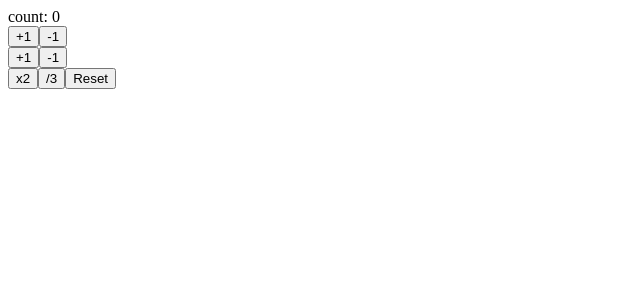
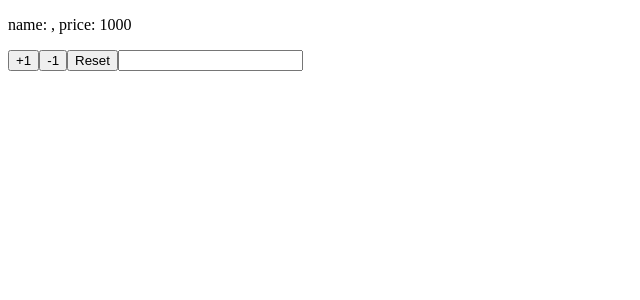
Before and after one commit to mikeda/react-hooks-101, a React (Create React App) app: page / in a window 1280 px wide. Shown: the top 300 px of the page, without its empty margins (0-640 px from the left). Built offline with nearby package versions, Linux system fonts and the light colour scheme.

Commit message:
複数のuseStateを使う

```diff
--- a/src/App.js
+++ b/src/App.js
@@ -1,38 +1,28 @@
 import React, { useState } from 'react';
 
-const App = () => {
-  const [count, setCount] = useState(0);
+const App = props => {
+  const [name, setName] = useState(props.name);
+  const [price, setPrice] = useState(props.price);
 
-  const increment = () => setCount(count + 1);
-  const decrement = () => setCount(count - 1);
-
-  const increment2 = () => setCount(prev => prev + 1);
-  const decrement2 = () => setCount(prev => prev - 1);
-
-  const reset = () => setCount(0);
-
-  const double = () => setCount(prev => prev * 2)
-
-  const devide3 = () => setCount(prev => prev % 3 === 0 ? prev / 3 : prev)
+  const reset = () => {
+    setPrice(props.price);
+    setName(props.name);
+  }
 
   return (
     <>
-      <div>count: {count}</div>
-      <div>
-        <button onClick={increment}>+1</button>
-        <button onClick={decrement}>-1</button>
-      </div>
-      <div>
-        <button onClick={increment2}>+1</button>
-        <button onClick={decrement2}>-1</button>
-      </div>
-      <div>
-        <button onClick={double}>x2</button>
-        <button onClick={devide3}>/3</button>
-        <button onClick={reset}>Reset</button>
-      </div>
+      <p>name: {name}, price: {price}</p>
+      <button onClick={() => setPrice(price + 1)}>+1</button>
+      <button onClick={() => setPrice(price - 1)}>-1</button>
+      <button onClick={reset}>Reset</button>
+
+      <input value={name} onChange={e => setName(e.target.value)} />
     </>
   );
 }
 
+App.defaultProps = {
+  name: '',
+  price: 1000
+}
 export default App;
```
